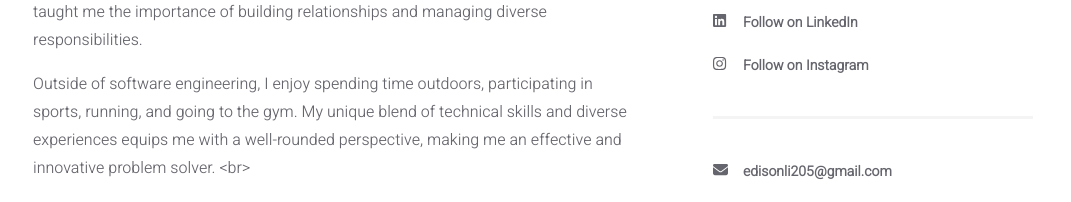
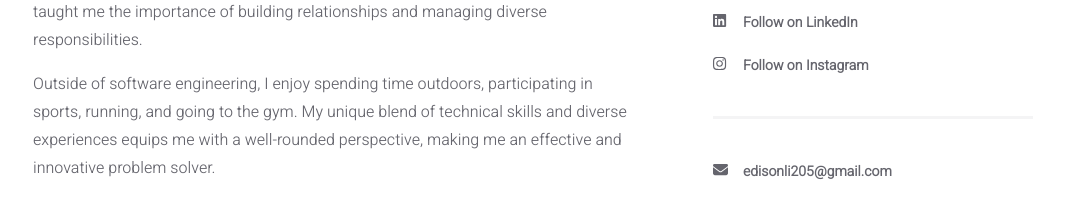
Before and after one commit to edison4354/portfolio, a React (Create React App) app: page /about in a window 1280 px wide. Shown: the part 598-800 px from the top of the page, without its empty margins (107-1178 px from the left). Built offline with nearby package versions, Linux system fonts and the light colour scheme.

Commit message:
Update about description data

```diff
--- a/src/data/user.js
+++ b/src/data/user.js
@@ -28,7 +28,7 @@ const INFO = {
 		description: `Hi! I am a passionate and motivated software engineer with a strong and diverse background in both property management and full-stack development.
 			My journey into software engineering began with a deep interest in technology and problem-solving, which led me to pursue multiple internships and work experiences to develop my skill set. Throughout various projects, I’ve gained expertise in tools and technologies like React, Node, SQL, Express, and Rails, as well as proficiency in programming languages such as JavaScript, Python, and Ruby.
 			In addition to my tech experience, I’ve also worked as a property manager and Airbnb host, where I developed strong communication and management skills. This role taught me the importance of building relationships and managing diverse responsibilities.
-			Outside of software engineering, I enjoy spending time outdoors, participating in sports, running, and going to the gym. My unique blend of technical skills and diverse experiences equips me with a well-rounded perspective, making me an effective and innovative problem solver. <br>`,
+			Outside of software engineering, I enjoy spending time outdoors, participating in sports, running, and going to the gym. My unique blend of technical skills and diverse experiences equips me with a well-rounded perspective, making me an effective and innovative problem solver.`,
 	},
 
 	articles: {
```
